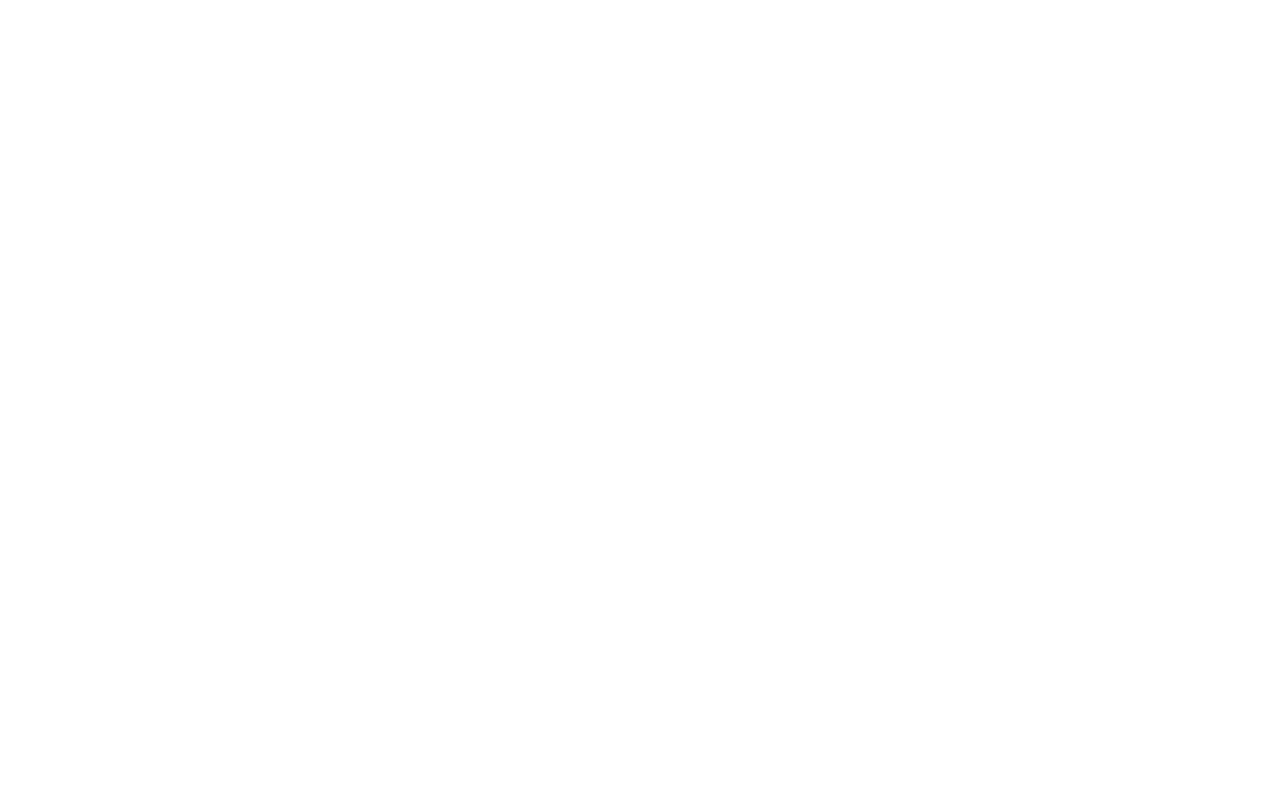
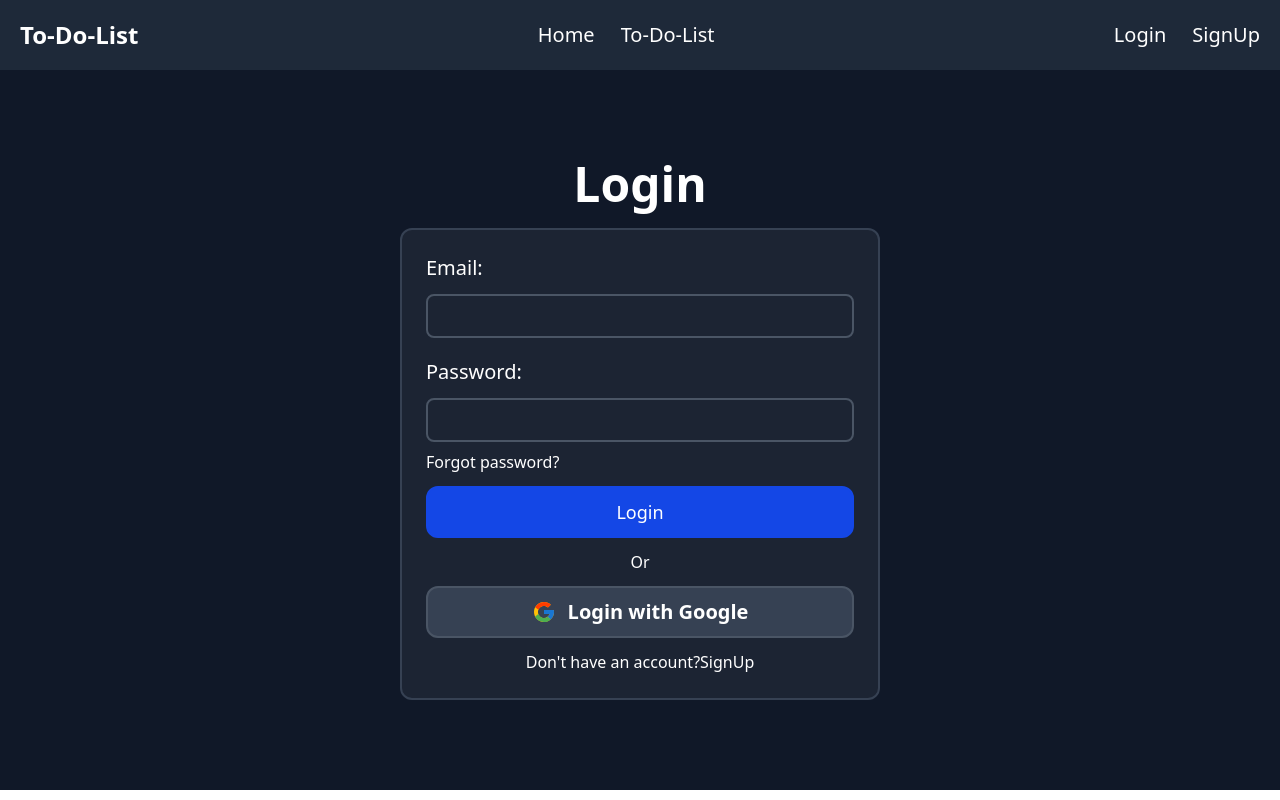
Before and after one commit to Ashen1919/To-Do-List-front-end, a React (Vite) app: page /login in a window 1280 px wide. Built offline with nearby package versions, Linux system fonts and the light colour scheme.

Commit message:
login page designed

```diff
--- a/package.json
+++ b/package.json
@@ -13,6 +13,7 @@
     "@tailwindcss/vite": "^4.1.10",
     "react": "^19.1.0",
     "react-dom": "^19.1.0",
+    "react-icons": "^5.5.0",
     "react-router-dom": "^7.6.2",
     "tailwindcss": "^4.1.10"
   },
--- a/pages/homeContent.jsx
+++ b/pages/homeContent.jsx
@@ -1,6 +1,6 @@
 export default function HomeContent() {
     return(
-        <div className="w-full h-[90vh] flex bg-gray-700">
+        <div className="w-full h-[90vh] flex bg-gray-900">
             <div className="w-[50%] h-full p-5 relative">
                 <h1 className="text-white font-extrabold text-7xl absolute bottom-[18rem] font-mono text-left">Keep track of tasks and stay organized every day.</h1>
                 <button className="absolute bottom-[10rem] bg-blue-700 text-white font-semibold p-5 rounded-lg cursor-pointer border-2 border-blue-700 hover:bg-blue-800 transition duration-500 text-xl">Get Started</button>
--- a/pages/login.jsx
+++ b/pages/login.jsx
@@ -1,5 +1,38 @@
+import { FcGoogle } from "react-icons/fc";
+import Header from "../components/header";
+import { Link } from "react-router-dom";
+
 export default function Login() {
     return(
-        <div></div>
+        <>
+        <Header/>
+        <div className="w-full h-[90vh] bg-gray-900 flex flex-col items-center text-white justify-center">
+            <h1 className=" font-bold text-5xl mb-5">Login</h1>
+            <div className="w-[30rem] h-auto border-2 backdrop-blur-4xl rounded-xl bg-white/5 border-gray-700 p-6">
+                <div className="w-full flex flex-col mb-5">
+                    <label className="text-xl mb-3" htmlFor="email">Email:</label>
+                    <input className="p-2 border-2 rounded-lg border-gray-600 outline-0" autoComplete="off" type="email" name="new_email" id="email" />
+                </div>
+                <div className="w-full flex flex-col mb-2">
+                    <label className="text-xl mb-3" htmlFor="password">Password:</label>
+                    <input className="p-2 border-2 rounded-lg border-gray-600 outline-0" autoComplete="off" type="password" name="new_password" id="password" />
+                </div>
+                <Link className="cursor-pointer hover:underline" to={'/'}>Forgot password?</Link>
+                <div className="flex justify-center mt-3 mb-3">
+                    <button className="p-2.5 text-lg rounded-xl cursor-pointer w-full bg-blue-700 border-2 border-blue-700 hover:bg-transparent hover:border-gray-600 transition duration-500">Login</button>
+                </div>
+                <div className="flex justify-center mb-3">
+                    <p>Or</p>
+                </div>
+                <div className="w-full mb-3">
+                    <button className="flex items-center justify-center p-2.5 w-full rounded-xl bg-gray-700 hover:bg-transparent duration-500 border-2  border-gray-600 cursor-pointer">
+                        <FcGoogle className="text-2xl mr-3"/>
+                        <p className="font-semibold text-xl">Login with Google</p>
+                    </button>
+                </div>
+                <p className="flex justify-center">Don't have an account? <span><Link className="cursor-pointer hover:underline" to={'/signup'}>SignUp</Link></span></p>
+            </div>
+        </div>
+        </>
     )
 }
```
